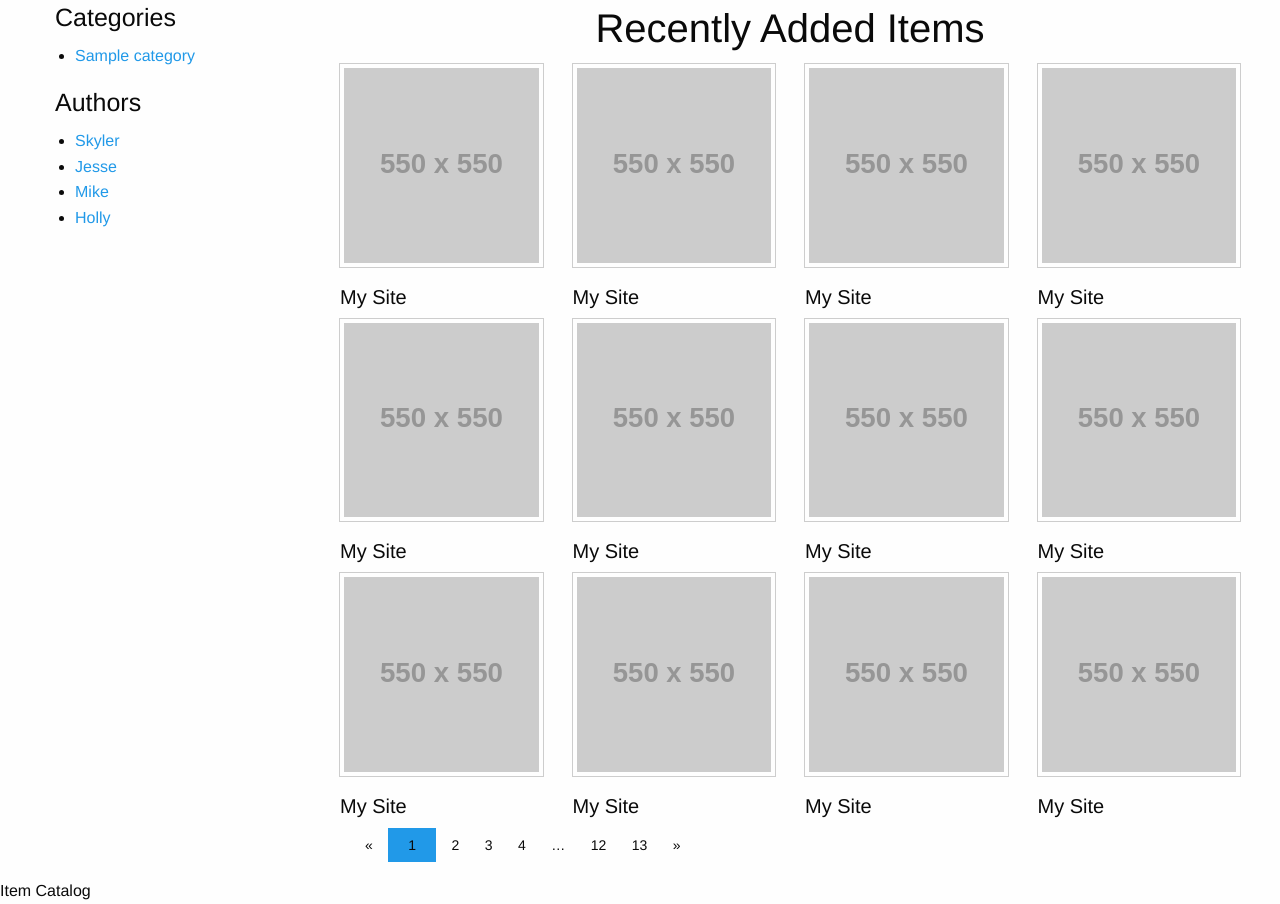
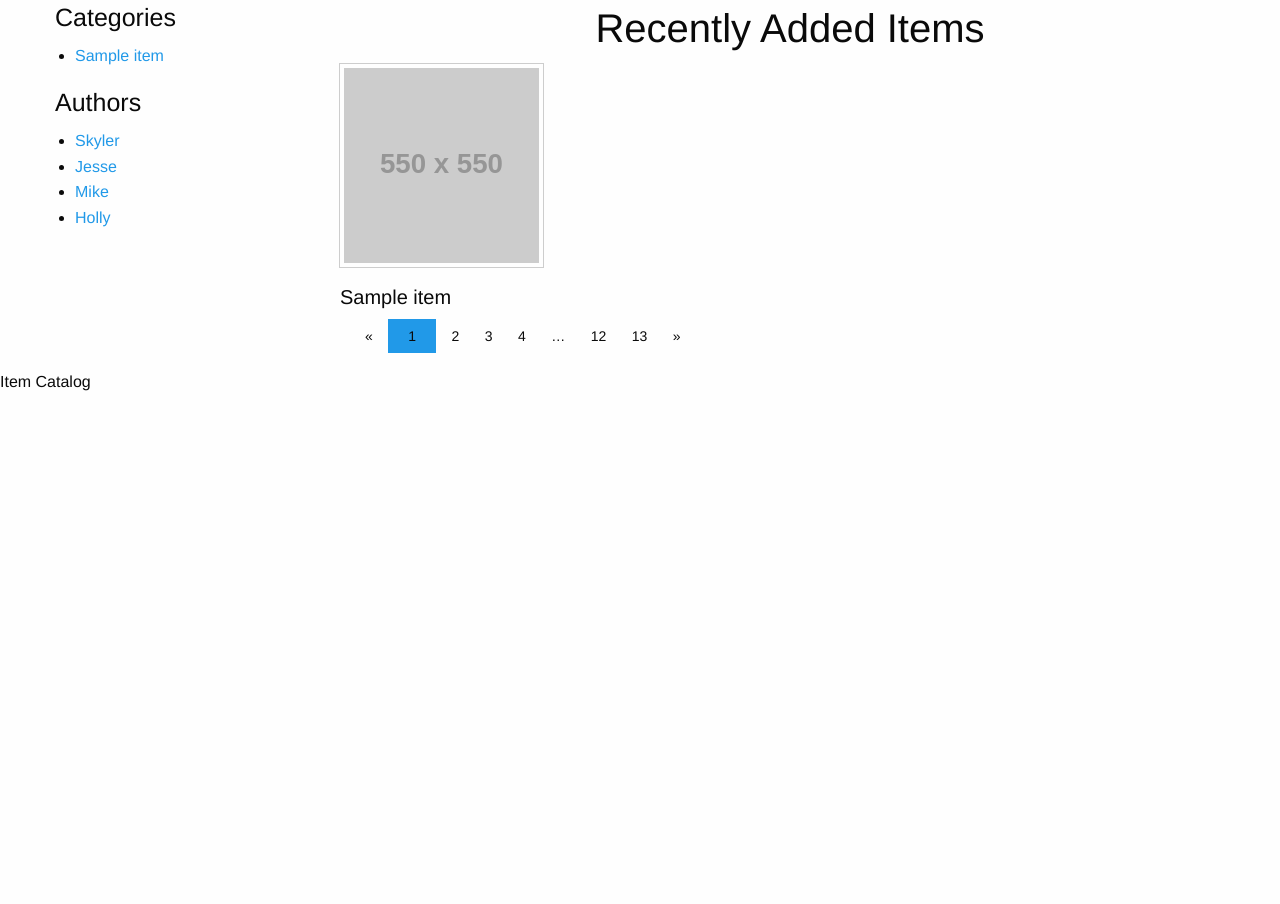
Before and after one commit to bryanapperson/item-catalog, a Flask app: page / in a window 1280 px wide. Shown: the part 54-958 px from the top of the page. After the commit the page ends 445 px from the top, so only its background shows below. Run offline with Flask 2, Linux system fonts and the light colour scheme; tables that the repository leaves empty hold one stand-in row (values such as "Sample post"); grey boxes labelled with a size stand in for pictures from a placeholder-image service; parts of the project's set-up code (start-up, migrations or seed data) failed here and were passed over; some libraries are stand-ins or nearby versions.

Commit message:
changes to data models

```diff
--- a/catalog/item_catalog/__init__.py
+++ b/catalog/item_catalog/__init__.py
@@ -20,5 +20,6 @@ app.config.from_pyfile('config.py')
 # Relative, circular imports needed after object creation due
 # to Flask application structure.
 
+from item_catalog import db_actions
 from item_catalog import models
 from item_catalog import views
--- a/catalog/item_catalog/db_actions.py
+++ b/catalog/item_catalog/db_actions.py
@@ -1,6 +1,8 @@
 #!/usr/bin/env python
 """Database actions module."""
 from item_catalog import models
+from item_catalog import app
+import os
 
 
 def all_category_infomation():
@@ -16,3 +18,23 @@ def recent_items(number=10):
     recent = models.DB.session.query(items).order_by(items.id.
                                                      desc()).limit(number)
     return recent
+
+
+def sample_data():
+    """Sample data for initial database population."""
+    pass
+
+
+def model_population():
+    """Populate the DB if it is SQLite and does not exist."""
+    db_string = app.config['SQLALCHEMY_DATABASE_URI']
+    if 'sqlite:' in db_string:
+        db_string = db_string.split('/')[-1]
+        db_string = os.getcwd() + '/item_catalog/' + db_string
+        if not os.path.isfile(db_string):
+            models.create_db()
+            print ("Creating DB.")
+
+
+# Call DB population check
+model_population()
--- a/catalog/item_catalog/templates/index.html
+++ b/catalog/item_catalog/templates/index.html
@@ -45,54 +45,12 @@
             </div>
             <div class="row">
                 <div class="row small-up-2 medium-up-3 large-up-4">
+                    {% for item in recent_items %}
                     <div class="column">
                         <img class="thumbnail" src="http://placehold.it/550x550">
-                        <h5>My Site</h5>
+                        <h5>{{item.name}}</h5>
                     </div>
-                    <div class="column">
-                        <img class="thumbnail" src="http://placehold.it/550x550">
-                        <h5>My Site</h5>
-                    </div>
-                    <div class="column">
-                        <img class="thumbnail" src="http://placehold.it/550x550">
-                        <h5>My Site</h5>
-                    </div>
-                    <div class="column">
-                        <img class="thumbnail" src="http://placehold.it/550x550">
-                        <h5>My Site</h5>
-                    </div>
-                    <div class="column">
-                        <img class="thumbnail" src="http://placehold.it/550x550">
-                        <h5>My Site</h5>
-                    </div>
-                    <div class="column">
-                        <img class="thumbnail" src="http://placehold.it/550x550">
-                        <h5>My Site</h5>
-                    </div>
-                    <div class="column">
-                        <img class="thumbnail" src="http://placehold.it/550x550">
-                        <h5>My Site</h5>
-                    </div>
-                    <div class="column">
-                        <img class="thumbnail" src="http://placehold.it/550x550">
-                        <h5>My Site</h5>
-                    </div>
-                    <div class="column">
-                        <img class="thumbnail" src="http://placehold.it/550x550">
-                        <h5>My Site</h5>
-                    </div>
-                    <div class="column">
-                        <img class="thumbnail" src="http://placehold.it/550x550">
-                        <h5>My Site</h5>
-                    </div>
-                    <div class="column">
-                        <img class="thumbnail" src="http://placehold.it/550x550">
-                        <h5>My Site</h5>
-                    </div>
-                    <div class="column">
-                        <img class="thumbnail" src="http://placehold.it/550x550">
-                        <h5>My Site</h5>
-                    </div>
+                    {% endfor %}
                 </div>
             </div>
             <div class="row">
--- a/catalog/item_catalog/views.py
+++ b/catalog/item_catalog/views.py
@@ -10,4 +10,7 @@ from item_catalog import db_actions
 def index():
     """Index page view."""
     categories = db_actions.all_category_infomation()
-    return render_template('index.html', categories=categories)
+    recent_items = categories = db_actions.recent_items(12)
+    return render_template('index.html',
+                           categories=categories,
+                           recent_items=recent_items)
```
Also changed, not shown: catalog/item_catalog/models.py (+2 -17 lines).
